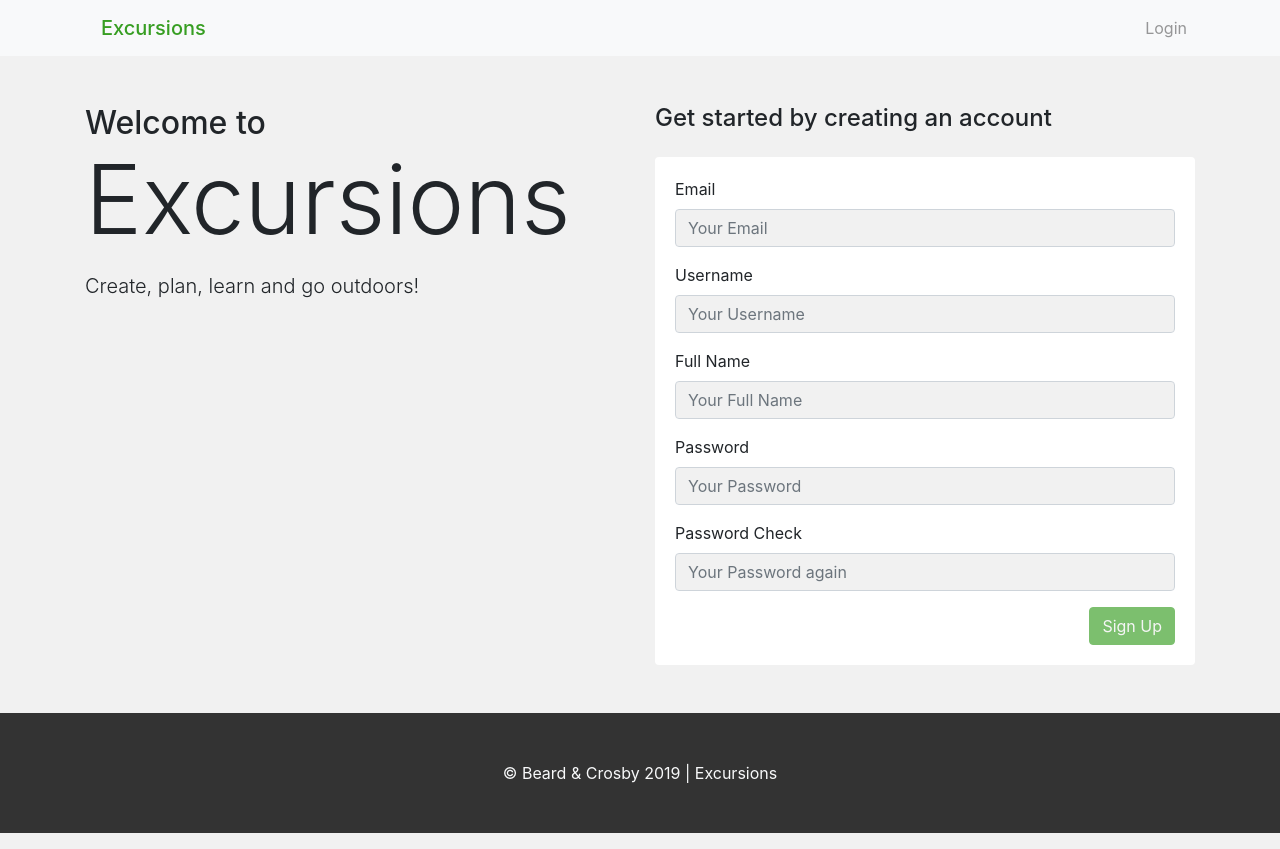
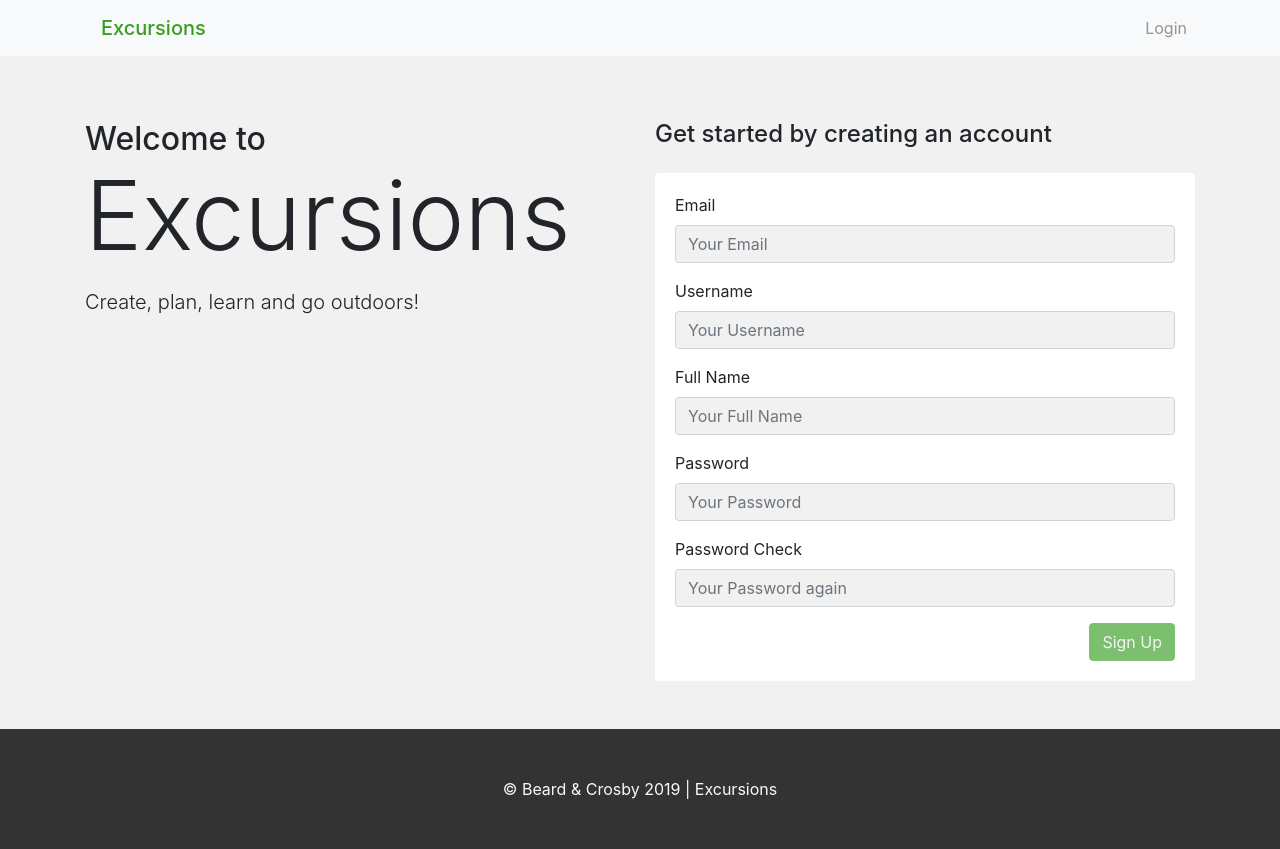
Before and after one commit to beard-crosby/excursions-frontend, a React (Create React App) app: page / in a window 1280 px wide. Built offline with nearby package versions, Linux system fonts and the light colour scheme; no server answers.

Commit message:
add flex-grow to main container

```diff
--- a/src/components/Layout/Layout.js
+++ b/src/components/Layout/Layout.js
@@ -1,11 +1,11 @@
-import React from 'react'
+import React from "react"
 import PropTypes from "prop-types"
 import { Container, Row, Col } from "reactstrap"
 import Sidebar from "../Sidebar"
 
 const Layout = ({ sidebar, fluid, children }) => {
     return sidebar ? (
-        <Container fluid={fluid}>
+        <Container fluid={fluid} style={{ flexGrow: 1 }} className="mt-3">
             <Row>
                 <Col md="3" lg="2" className="sidebar py-3">
                     <Sidebar />
@@ -16,7 +16,7 @@ const Layout = ({ sidebar, fluid, children }) => {
             </Row>
         </Container>
     ) : (
-        <Container fluid={fluid}>
+        <Container fluid={fluid} style={{ flexGrow: 1 }} className="mt-3">
             {children}
         </Container>
     )
```
